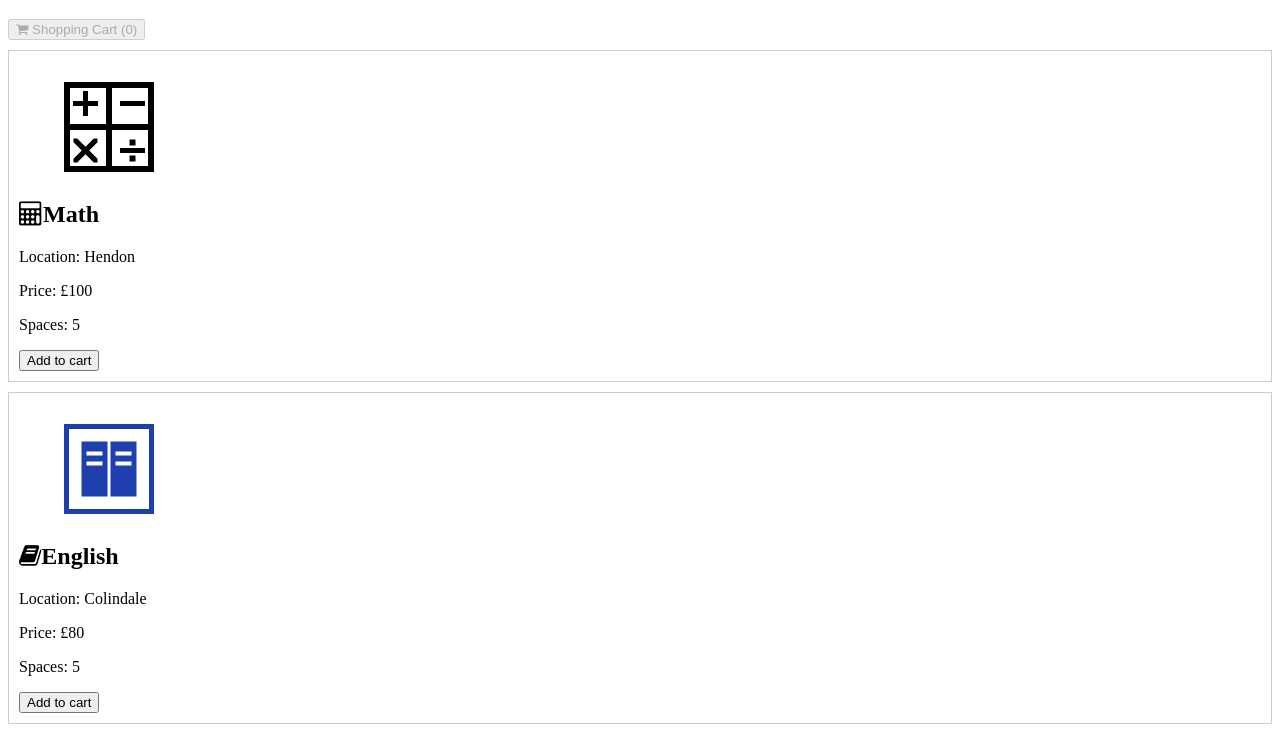
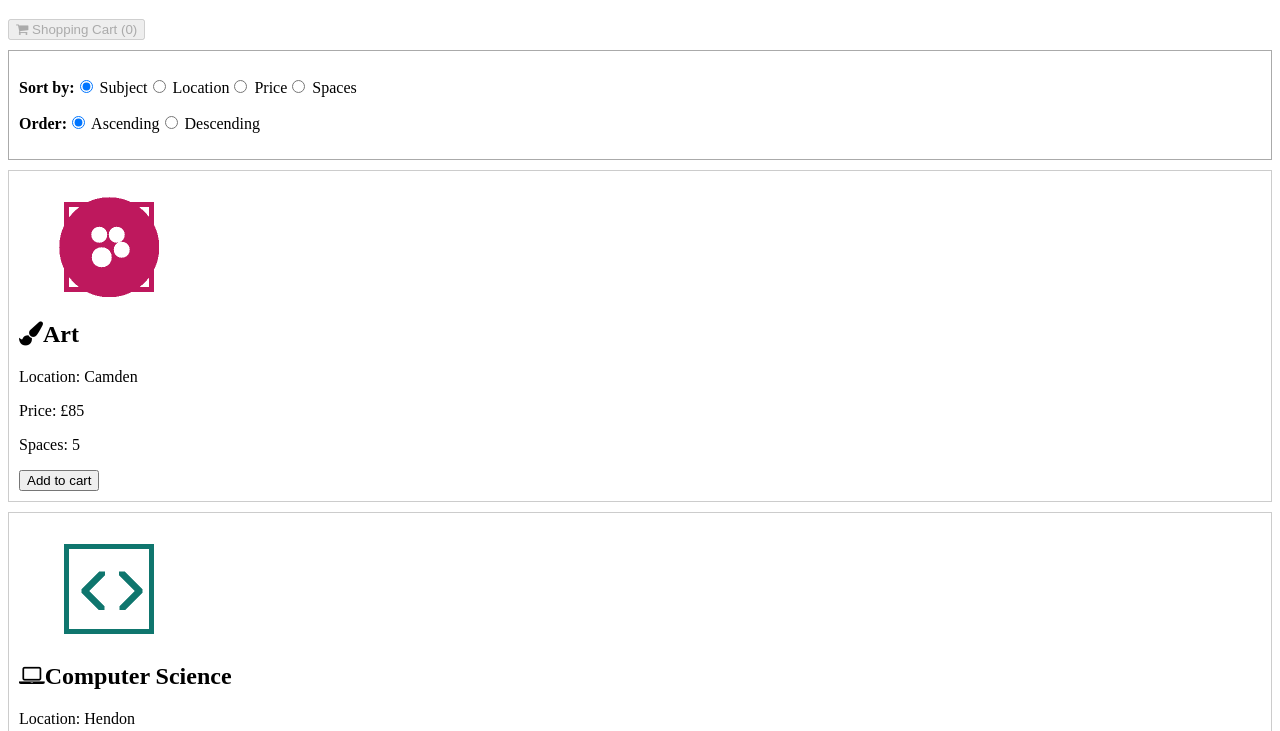
Before and after one commit to Huck-Hub/JoeFE, a plain HTML site: page index.html in a window 1280 px wide. Shown: the part 61-792 px from the top of the page. Drawn offline with nearby package versions, Linux system fonts and the light colour scheme.

Commit message:
Week 3 Sorting: Add sortBy and sortOrder controls with sortedLessons computed property

```diff
--- a/index.html
+++ b/index.html
@@ -29,8 +29,25 @@
         <main>
             <!-- Lessons Page: displayed when displayCart is false -->
             <div v-if="!displayCart">
-                <!-- Use v-for to display all lessons from the lessons array -->
-                <div v-for="lesson in lessons" style="border: 1px solid #ccc; padding: 10px; margin: 10px 0;">
+
+                <!-- Sort Controls: Sort by attribute and Ascending/Descending order -->
+                <div style="border: 1px solid #aaa; padding: 10px; margin: 10px 0;">
+                    <p>
+                        <strong>Sort by:</strong>
+                        <label><input type="radio" v-model="sortBy" value="subject"> Subject</label>
+                        <label><input type="radio" v-model="sortBy" value="location"> Location</label>
+                        <label><input type="radio" v-model="sortBy" value="price"> Price</label>
+                        <label><input type="radio" v-model="sortBy" value="availability"> Spaces</label>
+                    </p>
+                    <p>
+                        <strong>Order:</strong>
+                        <label><input type="radio" v-model="sortOrder" value="ascending"> Ascending</label>
+                        <label><input type="radio" v-model="sortOrder" value="descending"> Descending</label>
+                    </p>
+                </div>
+
+                <!-- Use v-for to display all lessons from the sortedLessons computed property -->
+                <div v-for="lesson in sortedLessons" style="border: 1px solid #ccc; padding: 10px; margin: 10px 0;">
                     <figure>
                         <img v-bind:src="lesson.image" v-bind:alt="lesson.alt" width="100">
                     </figure>
@@ -102,6 +119,8 @@
                     displayCart: false,
                     lessons: lessonsArray,
                     cart: [],
+                    sortBy: "subject",
+                    sortOrder: "ascending",
                     order: {
                         name: "",
                         phone: ""
@@ -151,6 +170,16 @@
                 numberOfItems() {
                     return this.cart.length;
                 },
+                sortedLessons() {
+                    const attr = this.sortBy;
+                    const direction = this.sortOrder === "ascending" ? 1 : -1;
+                    function compare(a, b) {
+                        if (a[attr] > b[attr]) return 1 * direction;
+                        if (a[attr] < b[attr]) return -1 * direction;
+                        return 0;
+                    }
+                    return this.lessons.slice().sort(compare);
+                },
                 validOrder() {
                     const nameRegex = /^[A-Za-z\s]+$/;
                     const phoneRegex = /^[0-9]+$/;
```
